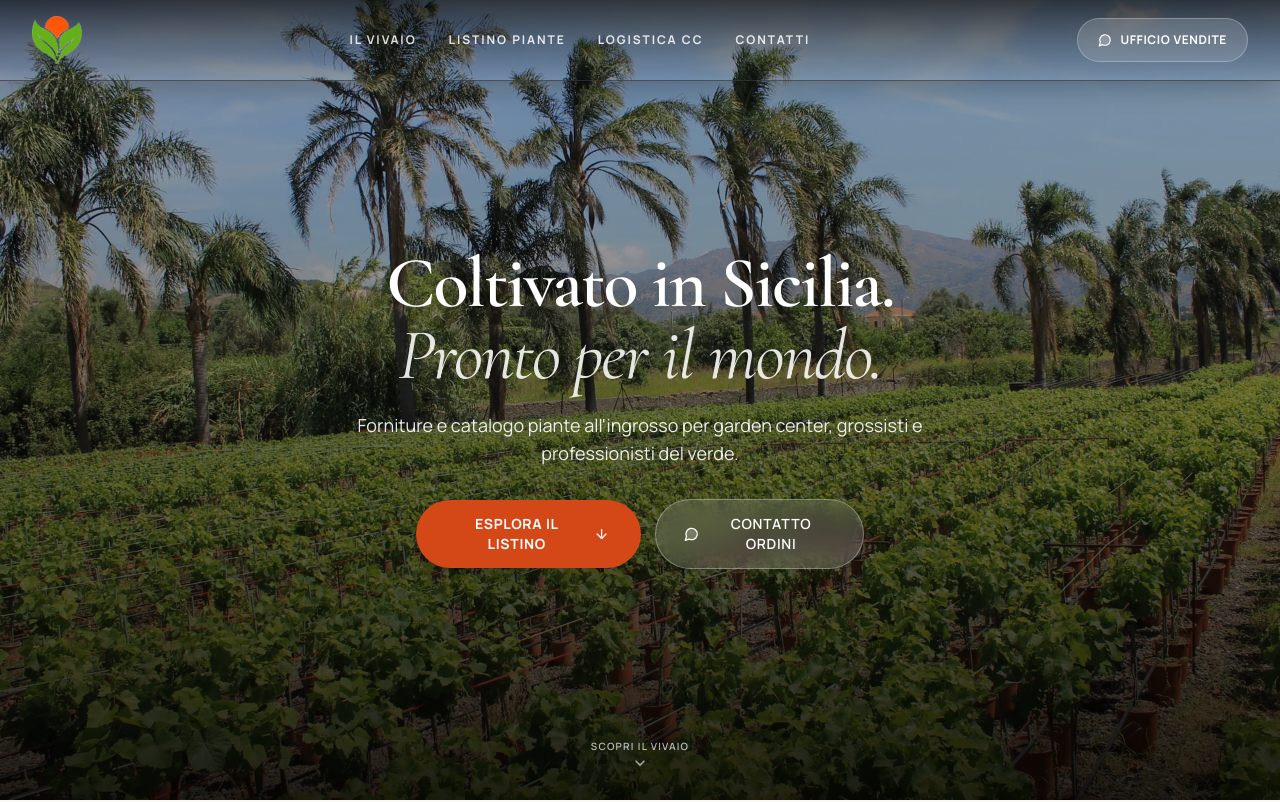
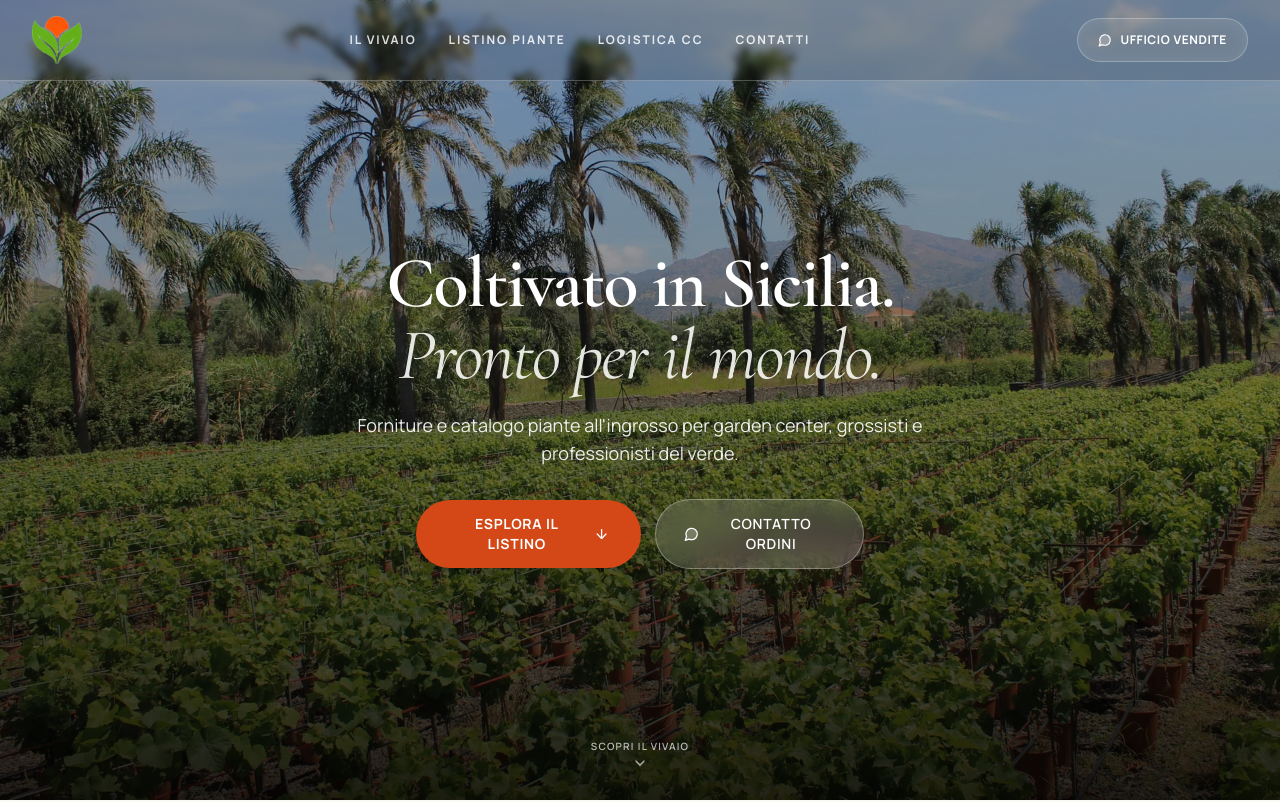
Before and after one commit to MiticIlMitico/vivaio-finocchiaro, a React (Vite) app: page / in a window 1280 px wide. Shown: the top 802 px of the page. Built offline with nearby package versions, Linux system fonts and the light colour scheme; no server answers; the database is empty.

Commit message:
fix(navbar): clean white subtle border and remove dark cutoff shadow

```diff
--- a/src/components/Navbar.jsx
+++ b/src/components/Navbar.jsx
@@ -35,8 +35,8 @@ export default function Navbar() {
     <header
       className={`fixed top-0 left-0 right-0 z-50 transition-all duration-300 ${
         isDarkNav
-          ? 'bg-gradient-to-b from-black/65 via-black/30 to-transparent border-b border-white/15 text-white shadow-[0_4px_30px_rgba(0,0,0,0.3)]'
-          : 'bg-[#FAF9F6]/95 backdrop-blur-md border-b border-[#252824]/10 text-[#252824] shadow-xs'
+          ? 'bg-black/15 backdrop-blur-[3px] border-b border-white/25 text-white'
+          : 'bg-[#FAF9F6]/95 backdrop-blur-md border-b border-[#1C201C]/10 text-[#1C201C] shadow-xs'
       }`}
     >
       <div className="max-w-7xl mx-auto px-4 sm:px-8 h-18 sm:h-20 flex items-center justify-between">
```
